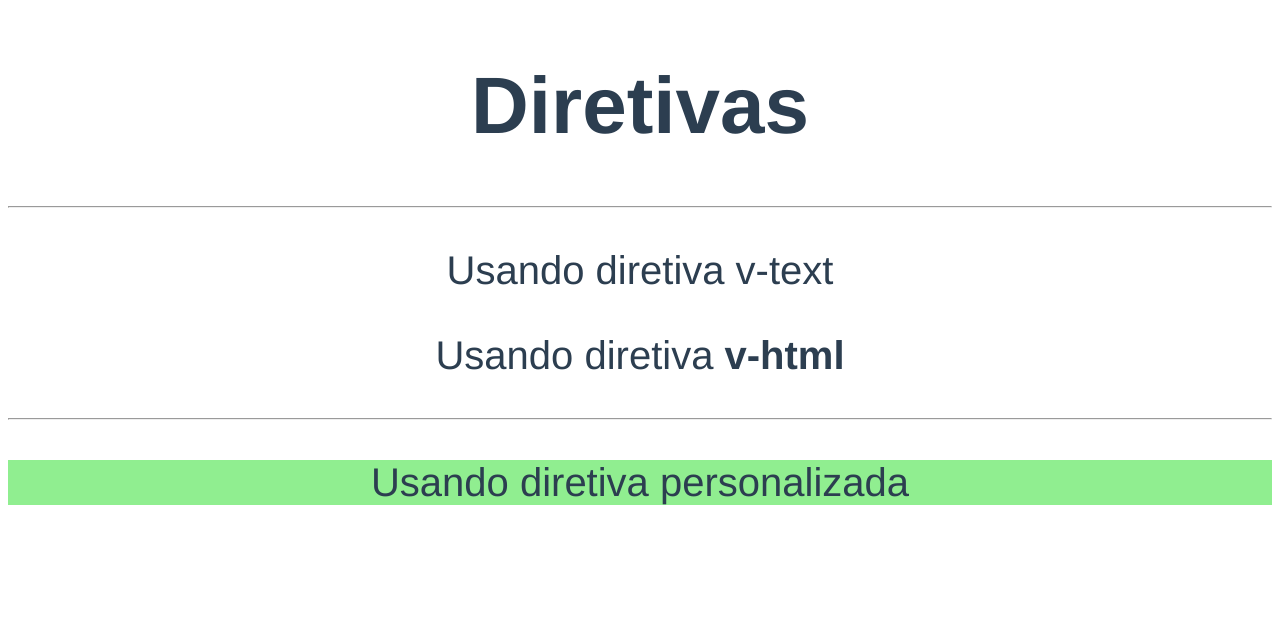
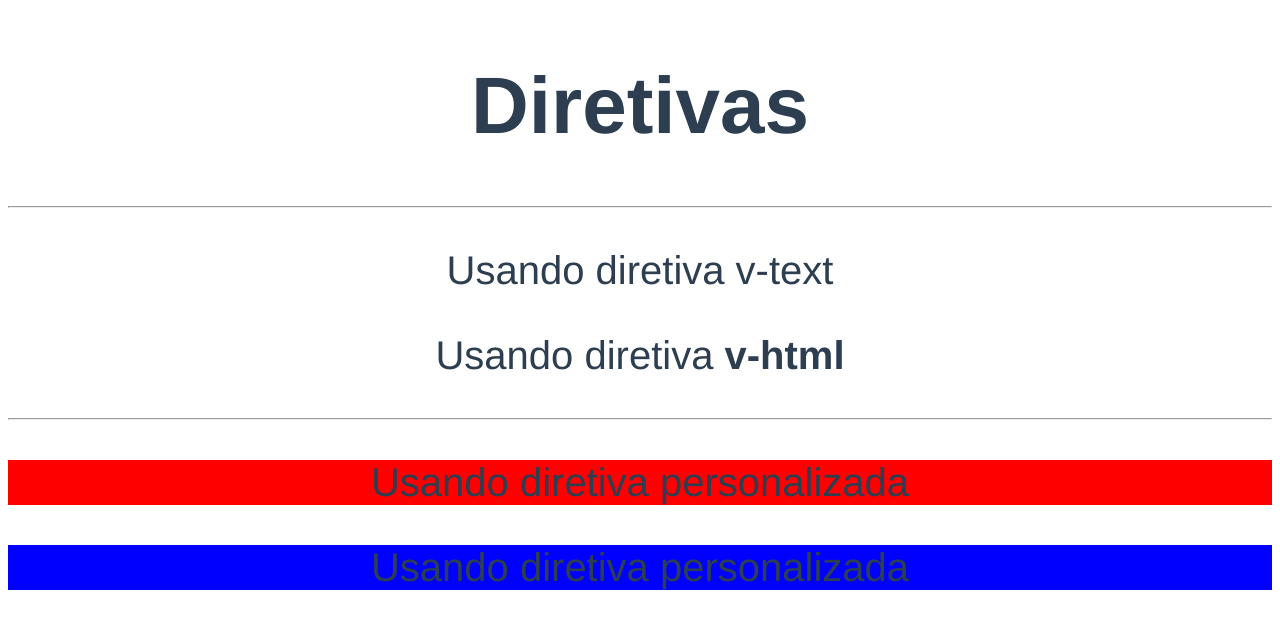
Before and after one commit to dimascapelari/diretivas-exercicios, a Vue app: page / in a window 1280 px wide. Shown: the top 628 px of the page. Built offline with nearby package versions, Linux system fonts and the light colour scheme.

Commit message:
aula 186

```diff
--- a/src/App.vue
+++ b/src/App.vue
@@ -5,12 +5,20 @@
     <p v-text="'Usando diretiva v-text'"></p>
     <p v-html="'Usando diretiva <strong>v-html</strong>'"></p>
     <hr />
-    <p v-destaque>Usando diretiva personalizada</p>
+    <!-- <p v-destaque>Usando diretiva personalizada</p> -->
+    <p v-destaque="'red'">Usando diretiva personalizada</p>
+    <p v-destaque="cor">Usando diretiva personalizada</p>
   </div>
 </template>
 
 <script>
-export default {};
+export default {
+  data() {
+    return {
+      cor: "blue",
+    };
+  },
+};
 </script>
 
 <style>
--- a/src/main.js
+++ b/src/main.js
@@ -5,7 +5,8 @@ Vue.config.productionTip = false
 
 Vue.directive('destaque', {
 	bind(el, binding, vnode) {
-		el.style.backgroundColor = 'lightgreen'
+		// el.style.backgroundColor = 'lightgreen'
+		el.style.backgroundColor = binding.value
 	}
 })
 
```
